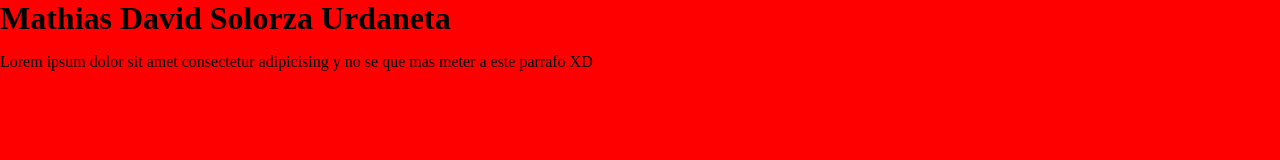
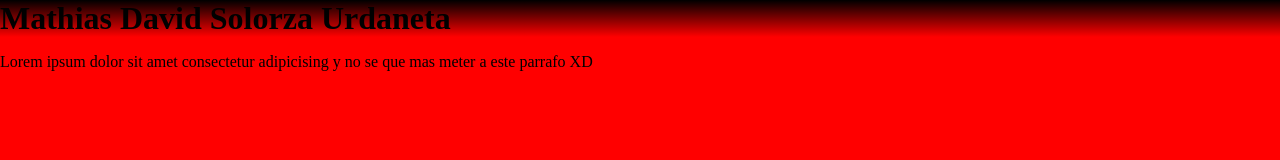
Before and after one commit to mathiasdev123/Mathias-portfolio, a plain HTML site: page index.html in a window 1280 px wide. Drawn offline with Linux system fonts and the light colour scheme.

Commit message:
Update index.html

```diff
--- a/index.html
+++ b/index.html
@@ -6,9 +6,9 @@
     <link rel="stylesheet" href="styles.css">
   </head>
   <body>
-    <header>
+    <div class="pegarh1">
       <h1>Mathias David Solorza Urdaneta</h1>
-    </header>
+    </div>
 
     <p>Lorem ipsum dolor sit amet consectetur adipicising y no se que mas meter a este parrafo XD</p>
   </body>
```
